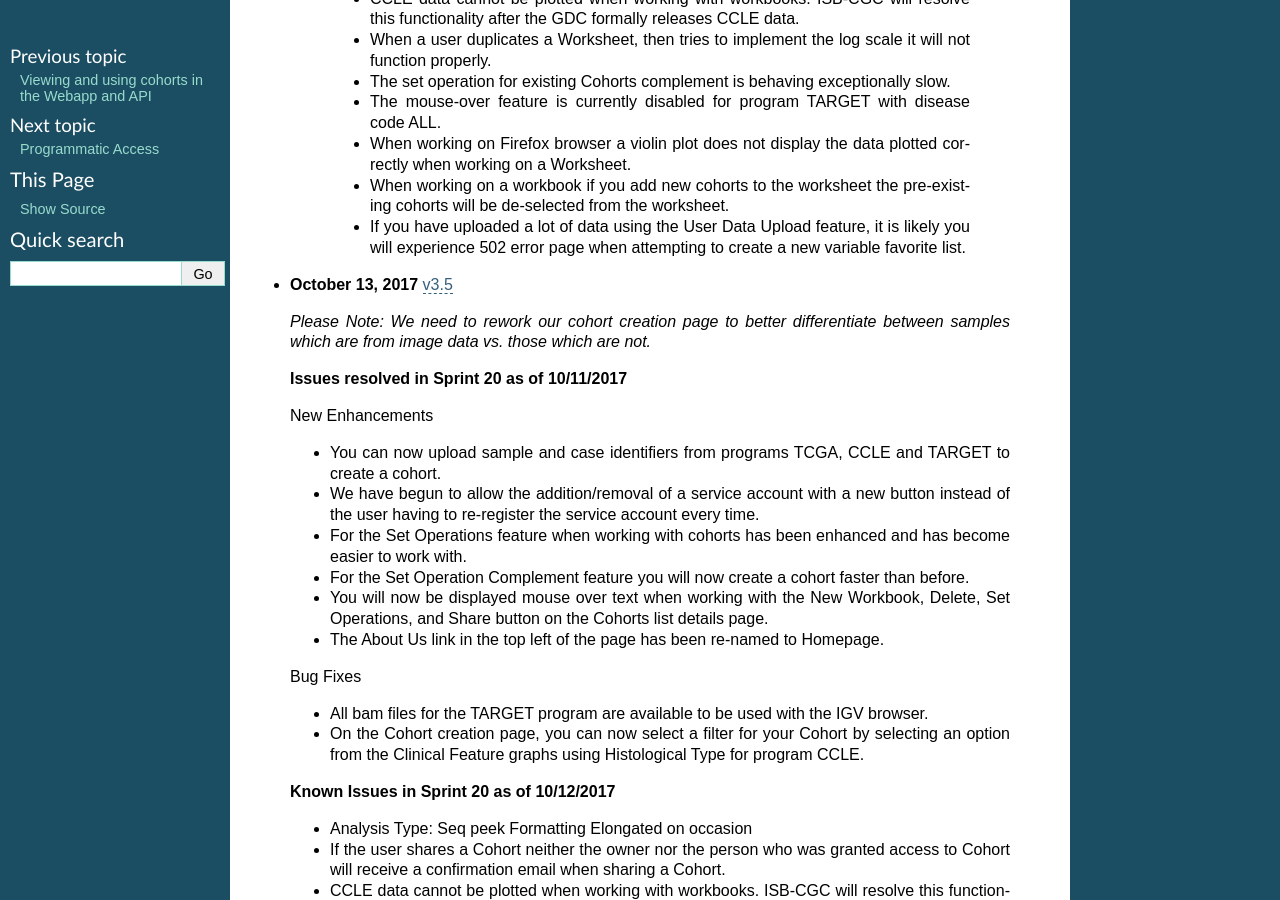
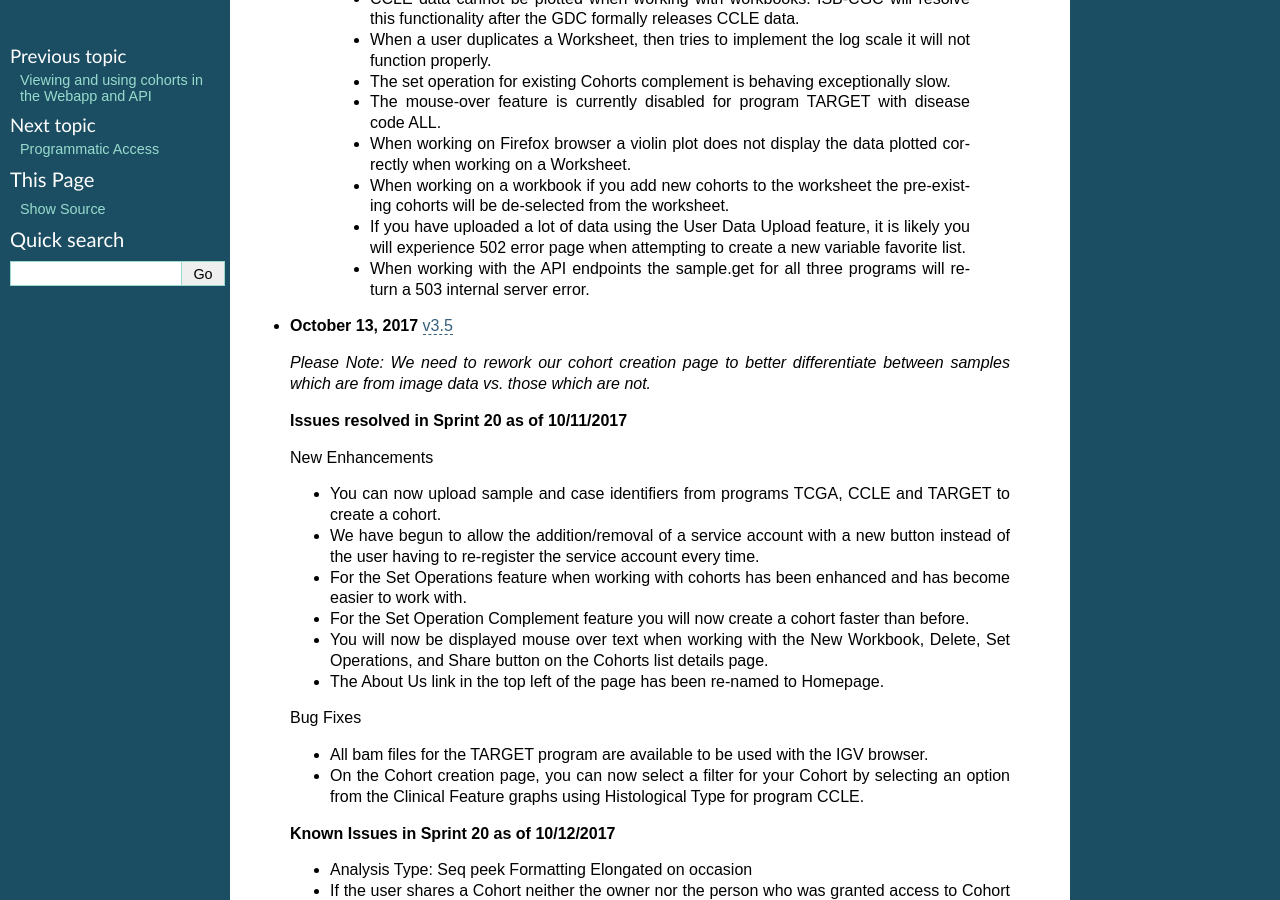
Before and after one commit to isb-cgc/readthedocs, a Sphinx documentation site: the page built from docs/source/sections/webapp/releases.rst, in a window 1280 px wide and 900 px high, scrolled down 897 px. Built offline with Sphinx 7.4.7, drawn with Linux system fonts in a browser that asks for light colours; pages that are not in the unit, such as notebooks, are missing from menus.

Commit message:
added endpoint error to release notes

```diff
--- a/docs/source/sections/webapp/releases.rst
+++ b/docs/source/sections/webapp/releases.rst
@@ -36,6 +36,7 @@ Web-App Release Notes
   - When working on Firefox browser a violin plot does not display the data plotted correctly when working on a Worksheet.
   - When working on a workbook if you add new cohorts to the worksheet the pre-existing cohorts will be de-selected from the worksheet.
   - If you have uploaded a lot of data using the User Data Upload feature, it is likely you will experience 502 error page when attempting to create a new variable favorite list.
+  - When working with the API endpoints the sample.get for all three programs will return a 503 internal server error.
 
 
 * **October 13, 2017** `v3.5 <https://github.com/isb-cgc/ISB-CGC-Webapp/releases/tag/3.5>`_
```
